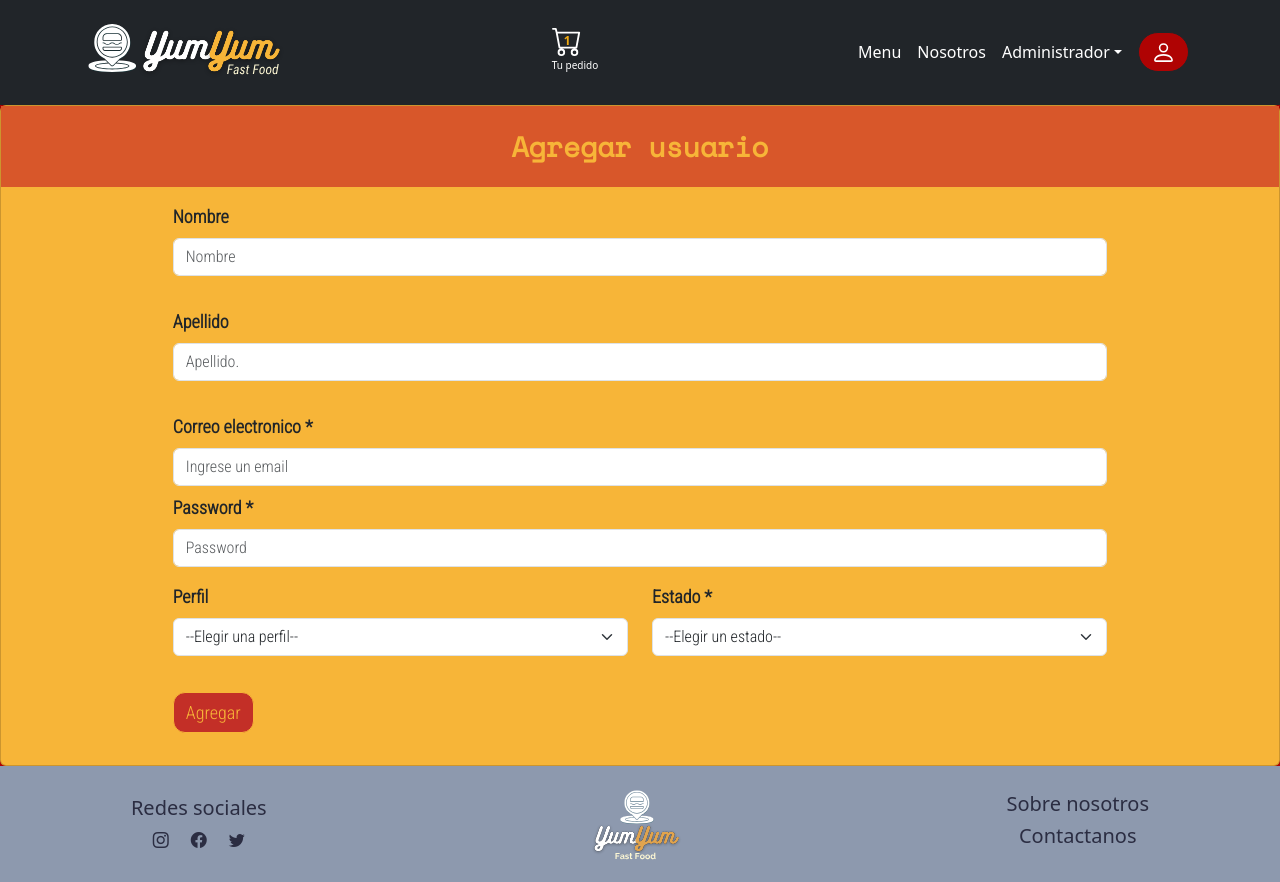
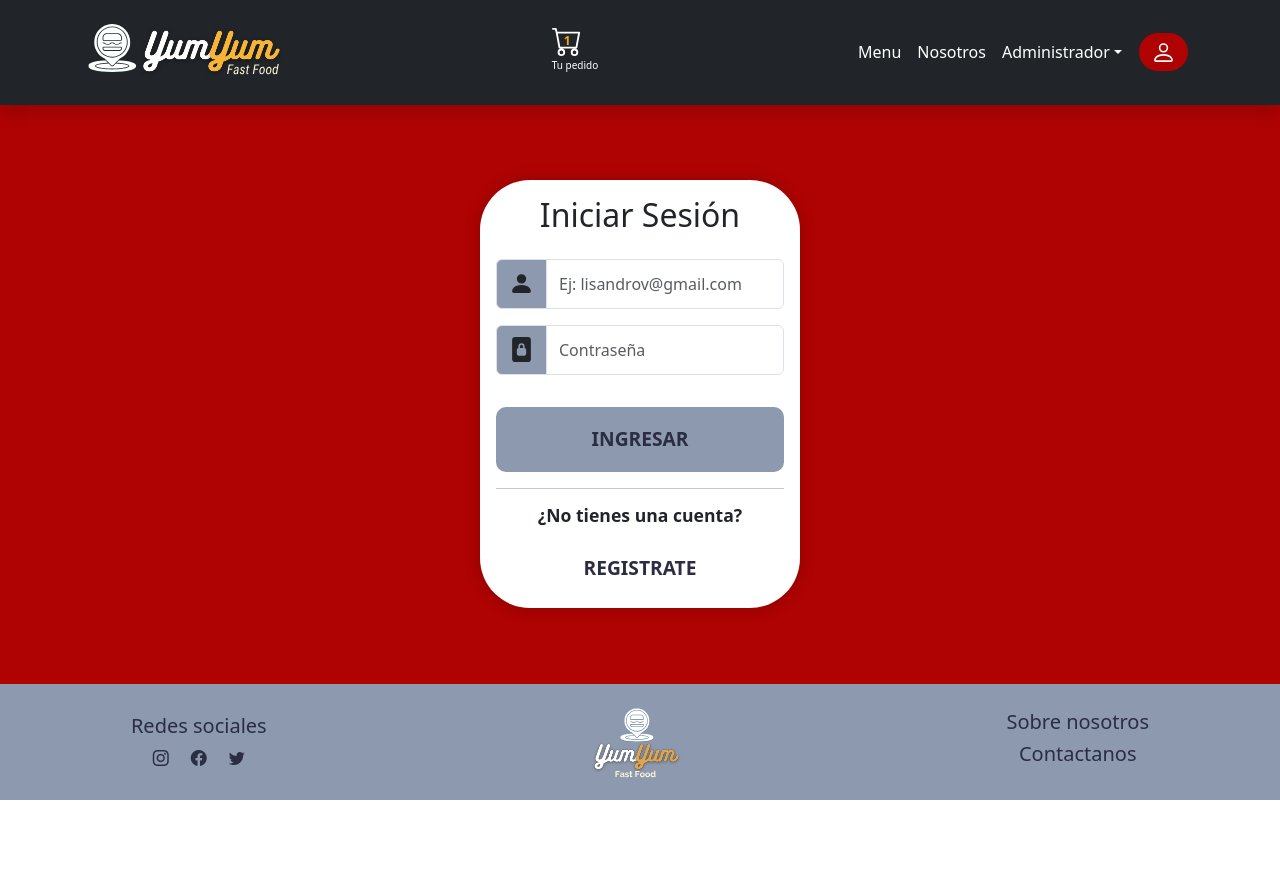
Before and after one commit to lourdesgarciafyl/PF-YumYum-frontend, a React (Vite) app: page / in a window 1280 px wide. After the commit the page ends 800 px from the top, so only its background shows below. Built offline with nearby package versions, Linux system fonts and the light colour scheme; no server answers.

Commit message:
Corregido ruta compnente

```diff
--- a/src/App.jsx
+++ b/src/App.jsx
@@ -1,16 +1,15 @@
 import "bootstrap/dist/css/bootstrap.min.css";
 import "./App.css";
-import Footer from "./components/common/Footer";;
-import Navegacion from "./components/common/Navegacion"
-import AgregarUsuario from "./components/views/usuario/AgregarUsuario";
+import Footer from "./components/common/Footer";
+import Navegacion from "./components/common/Navegacion";
+import Login from "./components/views/Login";
 
 function App() {
   return (
     <>
-
-          <Navegacion></Navegacion>
-          <AgregarUsuario></AgregarUsuario>
-          <Footer></Footer>
+      <Navegacion></Navegacion>
+      <Login></Login>
+      <Footer></Footer>
     </>
   );
 }
```
